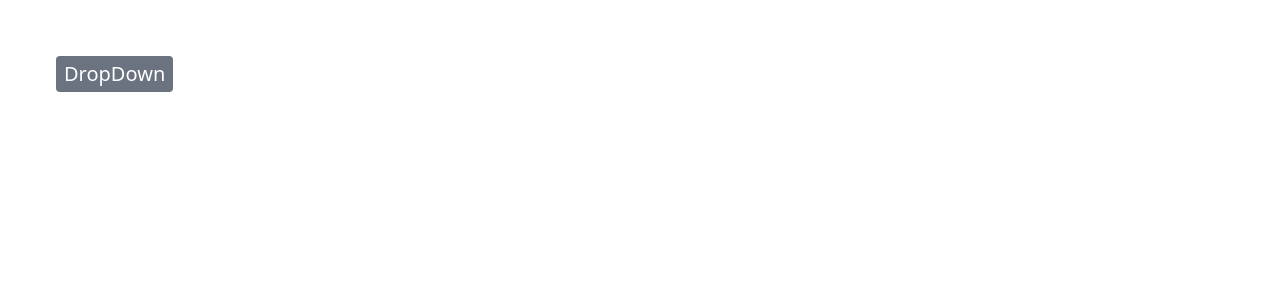
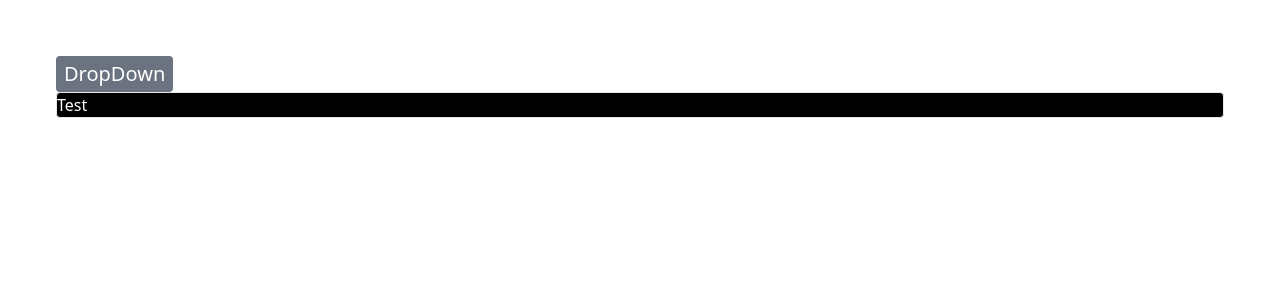
Before and after one commit to moonspark78/test-DD-Typescript, a React (Create React App) app: page / in a window 1280 px wide. Both pictures are taken after a click on the button "DropDown". Shown: the top 300 px of the page. Built offline with nearby package versions, Linux system fonts and the light colour scheme.

Commit message:
:wrench: button  :wrench:

```diff
--- a/src/components/DropDown.tsx
+++ b/src/components/DropDown.tsx
@@ -1,9 +1,20 @@
-import React from 'react'
+import React, { useState } from 'react'
 
 const DropDown = () => {
+    const [isOpen, setIsOpen] = useState(false)
   return (
     <div>
-        <button className='rounded text-white px-2 py-1 hover:bg-gray-400 bg-gray-500  text-xl'>DropDown</button>
+        <button
+            onClick={() => setIsOpen(true)}
+            className='rounded text-white px-2 py-1 hover:bg-gray-400 bg-gray-500  text-xl'
+        >
+            DropDown
+        </button>
+
+        {
+            isOpen &&
+            <div className='bg-black rounded border text-white'>Test</div>
+        }
     </div>
   )
 }
```
